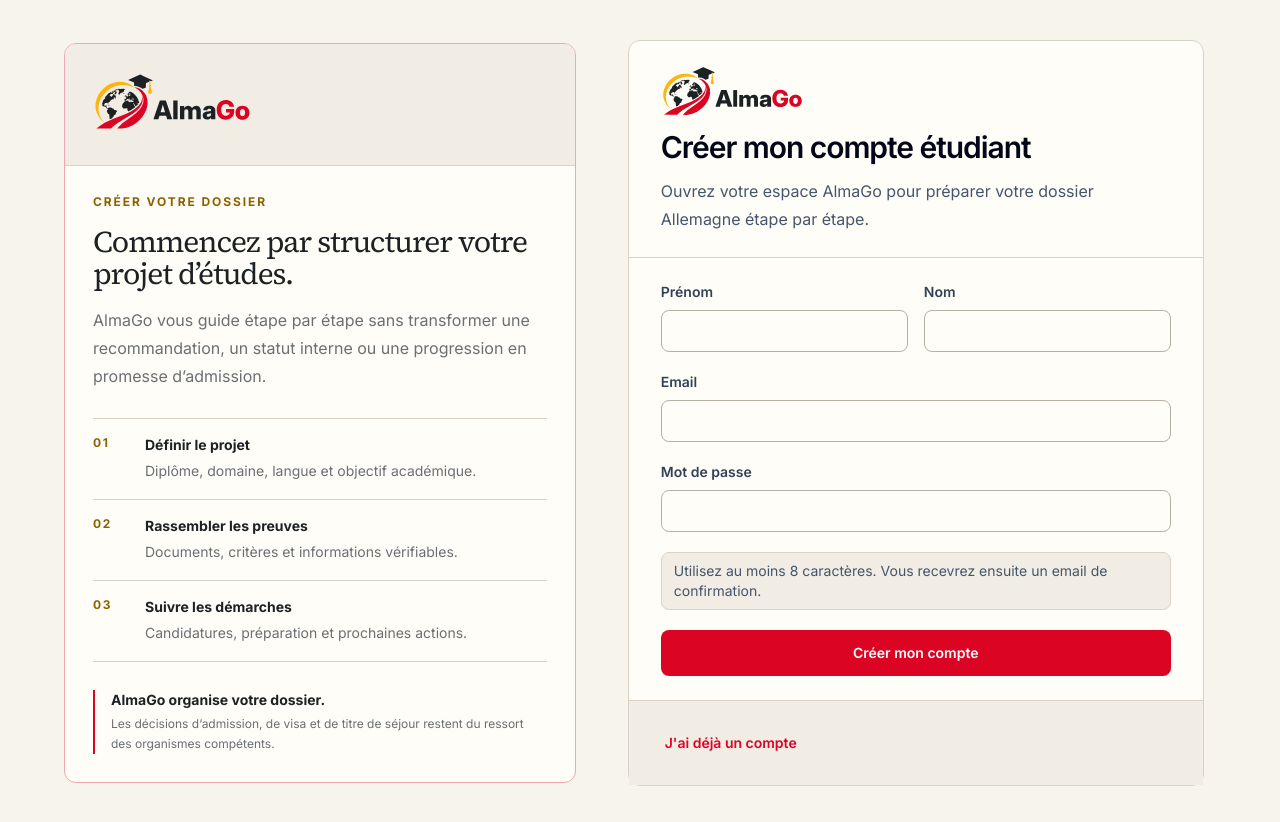
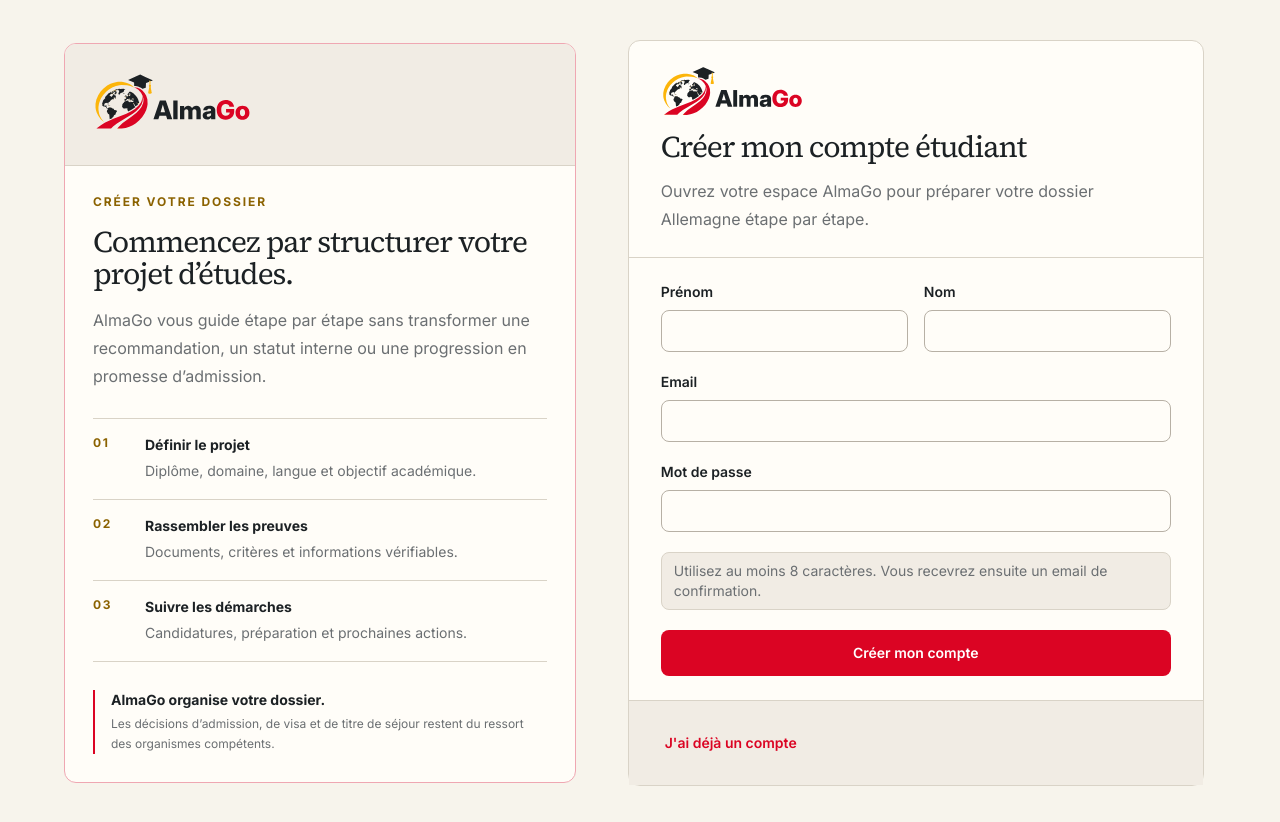
Before and after one commit to almago-platform/AlmaGo, a Next.js app: page /signup in a window 1280 px wide. Shown: the top 822 px of the page. Built offline with nearby package versions, Linux system fonts and the light colour scheme.

Commit message:
brand: align auth form typography with V2

```diff
--- a/src/components/auth/AuthForm.tsx
+++ b/src/components/auth/AuthForm.tsx
@@ -72,14 +72,14 @@ export function AuthForm({ initialMode = "login" }: { initialMode?: Mode }) {
     <section className="w-full max-w-xl rounded-[var(--radius-panel)] border border-[var(--border)] bg-[var(--surface)] shadow-none">
       <div className="border-b border-[var(--border)] px-6 py-6 sm:px-8">
         <BrandLogo className="h-auto w-36" />
-        <h1 className="mt-3 text-3xl font-semibold tracking-[-0.035em] text-slate-950">{title}</h1>
-        <p className="mt-3 text-base leading-7 text-slate-600">{subtitle}</p>
+        <h1 className="editorial-accent mt-3 text-3xl text-[var(--foreground)]">{title}</h1>
+        <p className="mt-3 text-base leading-7 text-[var(--muted)]">{subtitle}</p>
       </div>
 
       <form onSubmit={submit} className="space-y-5 px-6 py-6 sm:px-8">
         {mode === "signup" && (
           <div className="grid gap-4 sm:grid-cols-2">
-            <label className="block text-sm font-semibold text-slate-700">
+            <label className="block text-sm font-semibold text-[var(--foreground)]">
               Prénom
               <input
                 required
@@ -89,7 +89,7 @@ export function AuthForm({ initialMode = "login" }: { initialMode?: Mode }) {
                 className="field mt-2"
               />
             </label>
-            <label className="block text-sm font-semibold text-slate-700">
+            <label className="block text-sm font-semibold text-[var(--foreground)]">
               Nom
               <input
                 required
@@ -102,7 +102,7 @@ export function AuthForm({ initialMode = "login" }: { initialMode?: Mode }) {
           </div>
         )}
 
-        <label className="block text-sm font-semibold text-slate-700">
+        <label className="block text-sm font-semibold text-[var(--foreground)]">
           Email
           <input
             required
@@ -115,7 +115,7 @@ export function AuthForm({ initialMode = "login" }: { initialMode?: Mode }) {
         </label>
 
         {mode !== "forgot" && (
-          <label className="block text-sm font-semibold text-slate-700">
+          <label className="block text-sm font-semibold text-[var(--foreground)]">
             Mot de passe
             <input
               required
@@ -131,7 +131,7 @@ export function AuthForm({ initialMode = "login" }: { initialMode?: Mode }) {
         )}
 
         {mode === "signup" && (
-          <p id="signup-password-hint" className="rounded-[var(--radius-control)] border border-[var(--border)] bg-[var(--surface-subtle)] px-3 py-2 text-sm text-slate-600">
+          <p id="signup-password-hint" className="rounded-[var(--radius-control)] border border-[var(--border)] bg-[var(--surface-subtle)] px-3 py-2 text-sm text-[var(--muted)]">
             Utilisez au moins 8 caractères. Vous recevrez ensuite un email de confirmation.
           </p>
         )}
```
